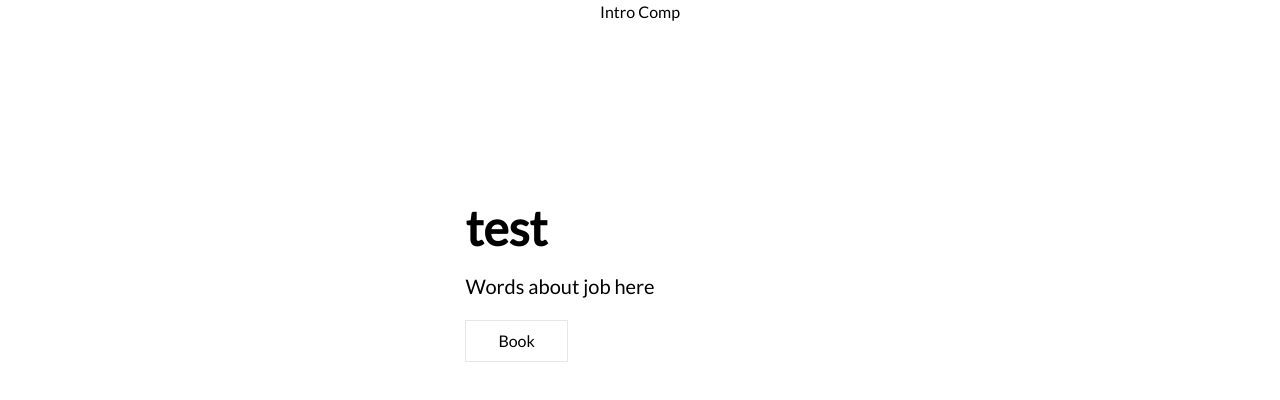
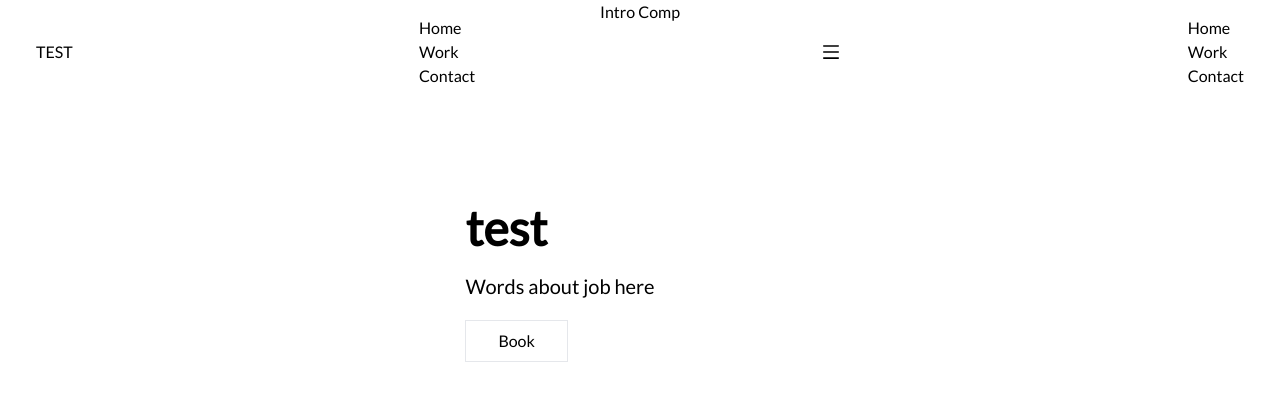
Before and after one commit to JasonAJordan/personal-website, a Next.js app: page / in a window 1280 px wide. Shown: the top 400 px of the page. Built offline with nearby package versions, Linux system fonts and the light colour scheme.

Commit message:
start of nav bar

```diff
--- a/package.json
+++ b/package.json
@@ -17,6 +17,7 @@
     "next": "13.2.4",
     "react": "18.2.0",
     "react-dom": "18.2.0",
+    "react-icons": "^4.8.0",
     "typescript": "5.0.2"
   },
   "devDependencies": {
--- a/src/components/navbar.tsx
+++ b/src/components/navbar.tsx
@@ -0,0 +1,52 @@
+import React from 'react'
+import Link from 'next/link'
+import {AiOutlineMenu, AiOutlineClose} from 'react-icons/ai'
+
+
+const Navbar = () => {
+  return (
+    <div className='fixed left-0 top-0 w-full z-10 ease-in duration-300'>
+      <div className='max-w-[1240px] m-auto flex justify-between items-center p-4'>
+        <Link href='/'>
+          <h1>TEST</h1>
+        </Link>
+        <ul>
+          <li>
+          <Link href='/'>Home</Link>
+          </li>
+          <li>
+          <Link href='/'>Work</Link>
+          </li>
+          <li>
+          <Link href='/'>Contact</Link>
+          </li>
+        </ul>
+
+
+        {/* moblie button */}
+        <div>
+          <AiOutlineMenu size={20} />
+        </div>
+
+        <ul>
+          <li>
+          <Link href='/'>Home</Link>
+          </li>
+          <li>
+          <Link href='/'>Work</Link>
+          </li>
+          <li>
+          <Link href='/'>Contact</Link>
+          </li>
+        </ul>
+
+
+
+
+      </div>
+
+    </div>
+  )
+}
+
+export default Navbar
--- a/src/pages/_app.tsx
+++ b/src/pages/_app.tsx
@@ -1,6 +1,14 @@
 import '@/styles/globals.css'
 import type { AppProps } from 'next/app'
+import Navbar from '../components/Navbar'
 
 export default function App({ Component, pageProps }: AppProps) {
-  return <Component {...pageProps} />
+  return (
+    <>
+      <Navbar/>
+      <Component {...pageProps} />
+    </>
+
+  )
+
 }
```
Also changed, not shown: 1 other file (tests, documents, lock files or other folders).
